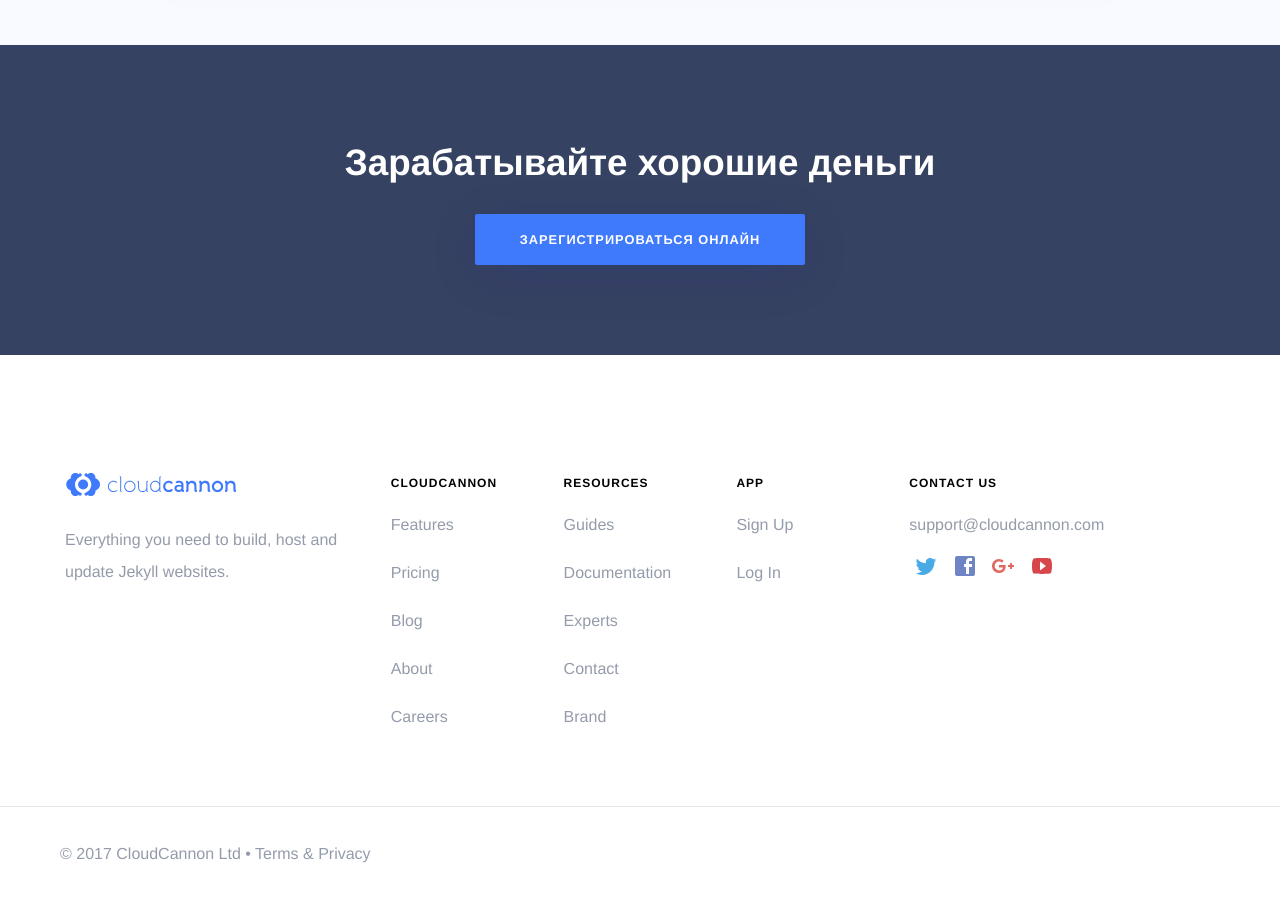
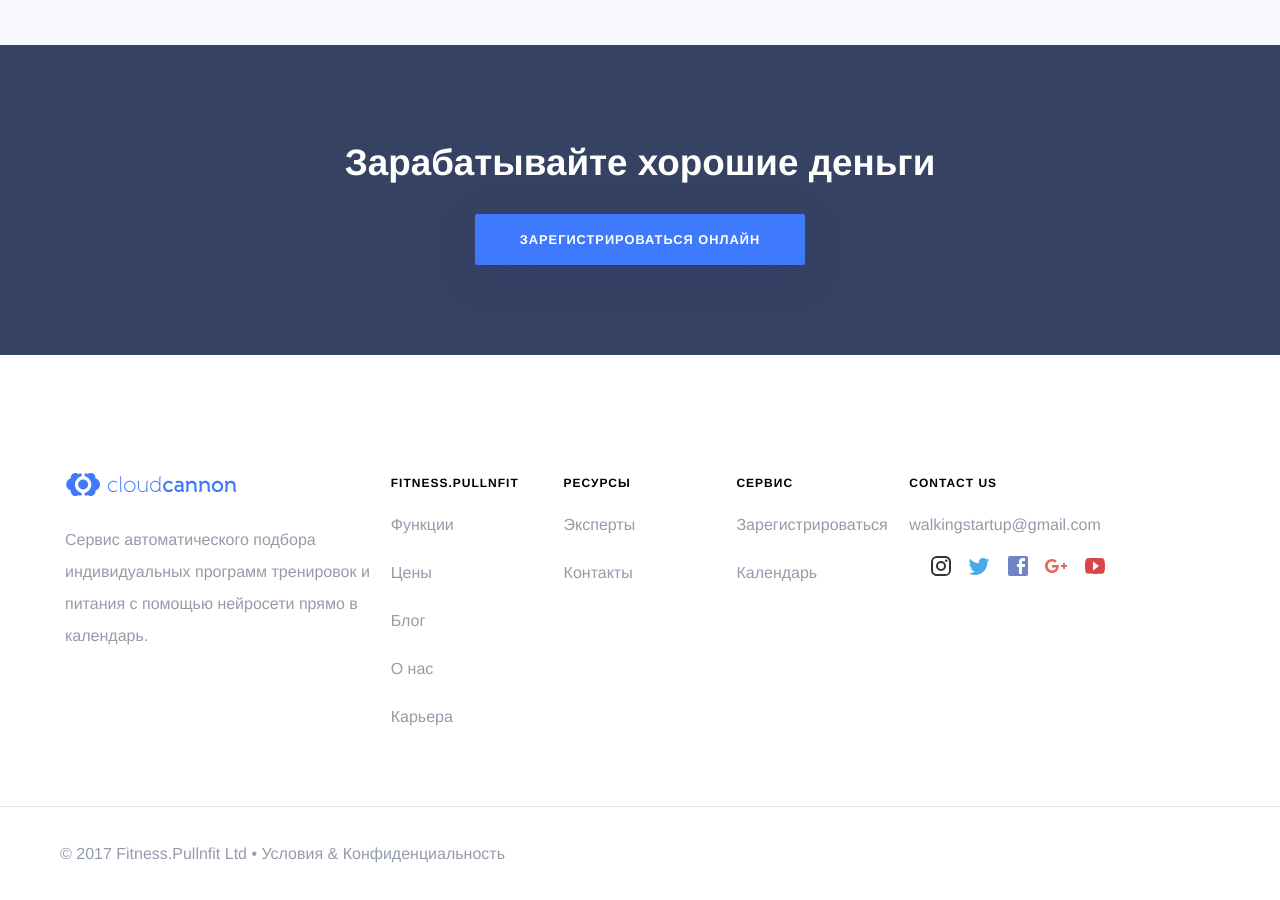
Before and after one commit to RakhimyanTim/fitness.github.io, a Jekyll site: the page built from pages/index.html, in a window 1280 px wide and 900 px high, scrolled down 3357 px. Built offline with Jekyll 4.4.1, drawn with Linux system fonts in a browser that asks for light colours; some web fonts are replaced.

Commit message:
Update footer.html

```diff
--- a/_includes/navigation/footer.html
+++ b/_includes/navigation/footer.html
@@ -3,38 +3,37 @@
 		<div class="footer-links">
 			<div class="about">
 				{% include navigation/logo.html %}
-				<p>Everything you need to build, host and update Jekyll websites.</p>
+				<p>Cервис автоматического подбора индивидуальных программ тренировок и питания с помощью нейросети прямо в календарь.</p>
 			</div>
 			<ul>
-				<li><h4>CloudCannon</h4></li>
-				<li><a href="/features/">Features</a></li>
-				<li><a href="/pricing/">Pricing</a></li>
-				<li><a href="/blog/">Blog</a></li>
-				<li><a href="/about/">About</a></li>
-				<li><a href="/careers/">Careers</a></li>
+				<li><h4>Fitness.Pullnfit</h4></li>
+				<li><a href="/features/">Функции</a></li>
+				<li><a href="/pricing/">Цены</a></li>
+				<li><a href="/blog/">Блог</a></li>
+				<li><a href="/about/">О нас</a></li>
+				<li><a href="/careers/">Карьера</a></li>
 			</ul>
 			<ul>
-				<li><h4>Resources</h4></li>
-				<li><a href="https://learn.cloudcannon.com/">Guides</a></li>
-				<li><a href="https://docs.cloudcannon.com/">Documentation</a></li>
-				<li><a href="/experts/">Experts</a></li>
-				<li><a href="/contact/">Contact</a></li>
-				<li><a href="https://brand.cloudcannon.com/">Brand</a></li>
+				<li><h4>Ресурсы</h4></li>
+				<li><a href="/experts/">Эксперты</a></li>
+				<li><a href="/contact/">Контакты</a></li>
 			</ul>
 			<ul>
-				<li><h4>App</h4></li>
-				<li><a href="https://app.cloudcannon.com/users/sign_up/">Sign Up</a></li>
-				<li><a href="https://app.cloudcannon.com/">Log In</a></li>
+				<li><h4>Сервис</h4></li>
+				<li><a href="https://goo.gl/forms/a4kDwSTPBcGsNXgX2">Зарегистрироваться</a></li>
+				<li><a href="https://www.google.com/intl/ru/calendar/about/">Календарь</a></li>
 
 			</ul>
 			<ul class="contact">
 				<li><h4>Contact Us</h4></li>
-				<li><a href="mailto:support@cloudcannon.com">support@cloudcannon.com</a></li>
+				<li><a href="mailto:walkingstartup@gmail.com">walkingstartup@gmail.com</a></li>
 				<li class="social">
-					<a class="twitter" href="https://twitter.com/CloudCannon">{% include svgs/social-icon.html icon="twitter" %}</a>
-					<a class="facebook" href="https://www.facebook.com/CloudCannon">{% include svgs/social-icon.html icon="facebook" %}</a>
-					<a class="google-plus" href="https://plus.google.com/+CloudCannon">{% include svgs/social-icon.html icon="google-plus" %}</a>
-					<a class="youtube" href="https://www.youtube.com/c/CloudCannon">{% include svgs/social-icon.html icon="youtube" %}</a>
+					<a class="vkontakte" href="https://vk.com/Fitness.Pullnfit">{% include svgs/social-icon.html icon="vkontakte" %}</a>
+					<a class="instagram" href="https://www.instagram.com/Fitness.Pullnfit">{% include svgs/social-icon.html icon="instagram" %}</a>
+					<a class="twitter" href="https://twitter.com/Fitness.Pullnfit">{% include svgs/social-icon.html icon="twitter" %}</a>
+					<a class="facebook" href="https://www.facebook.com/Fitness.Pullnfit">{% include svgs/social-icon.html icon="facebook" %}</a>
+					<a class="google-plus" href="https://plus.google.com/+Fitness.Pullnfit">{% include svgs/social-icon.html icon="google-plus" %}</a>
+					<a class="youtube" href="https://www.youtube.com/c/Fitness.Pullnfit">{% include svgs/social-icon.html icon="youtube" %}</a>
 				</li>
 			</ul>
 
@@ -44,9 +43,9 @@
 
 	<div class="legal-line">
 		<p class="wrapper wrapper-large">
-			&copy; {{ site.time | date: '%Y' }} CloudCannon Ltd &bull;
-			<a href="https://app.cloudcannon.com/terms">Terms</a> &amp;
-			<a href="https://app.cloudcannon.com/privacy_policy">Privacy</a>
+			&copy; {{ site.time | date: '%Y' }} Fitness.Pullnfit Ltd &bull;
+			<a href="#">Условия</a> &amp;
+			<a href="#">Конфиденциальность</a>
 		</p>
 	</div>
 </footer>
```
